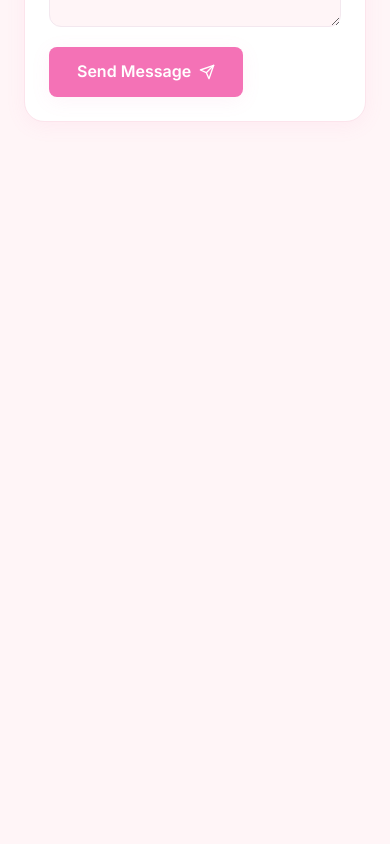
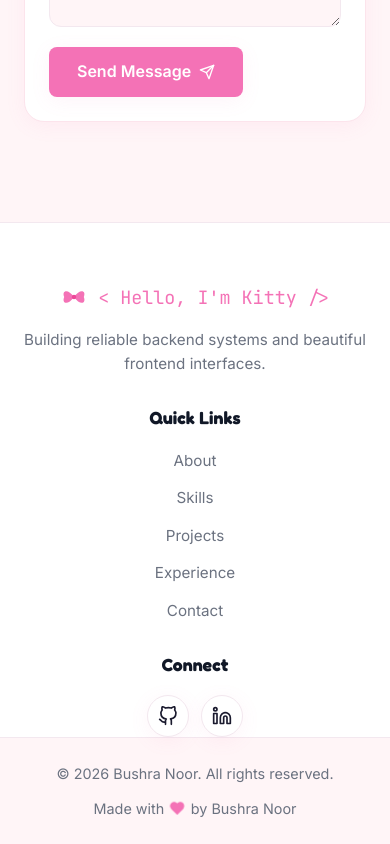
Before and after one commit to mohidabdullah52/MadamPortfolio, a React (Vite) app: page / in a window 390 px wide. Shown: the part 9195-10039 px from the top of the page. Before the commit the page ends 9417 px from the top, so only its background shows below. Built offline with nearby package versions, Linux system fonts and the light colour scheme.

Commit message:
Step 14: Implement Footer Component

```diff
--- a/src/App.jsx
+++ b/src/App.jsx
@@ -8,6 +8,7 @@ import Projects from './components/Projects';
 import Experience from './components/Experience';
 import Education from './components/Education';
 import Contact from './components/Contact';
+import Footer from './components/Footer';
 import ScrollToTop from './components/ScrollToTop';
 
 function App() {
@@ -39,6 +40,9 @@ function App() {
           <Contact />
         </main>
 
+        {/* Footer */}
+        <Footer />
+
         <ScrollToTop />
       </div>
     </ThemeProvider>
--- /dev/null
+++ b/src/components/Footer.css
@@ -0,0 +1,161 @@
+.footer {
+  background-color: var(--color-bg-secondary);
+  border-top: 1px solid var(--color-border);
+  padding: 60px 0 0;
+  transition: background-color var(--theme-transition), border-color var(--theme-transition);
+}
+
+.footer__container {
+  display: grid;
+  grid-template-columns: 1.5fr 1fr 1fr;
+  gap: 40px;
+  padding-bottom: 40px;
+}
+
+@media (max-width: 768px) {
+  .footer__container {
+    grid-template-columns: 1fr;
+    gap: 30px;
+    text-align: center;
+  }
+}
+
+.footer__brand {
+  display: flex;
+  flex-direction: column;
+  gap: 16px;
+}
+
+.footer__logo {
+  display: flex;
+  align-items: center;
+  gap: 10px;
+}
+
+@media (max-width: 768px) {
+  .footer__logo {
+    justify-content: center;
+  }
+}
+
+.footer__logo-text {
+  font-size: 1.15rem;
+  font-family: var(--font-mono);
+  color: var(--color-text-accent);
+}
+
+.footer__tagline {
+  font-size: 0.95rem;
+  color: var(--color-text-secondary);
+  line-height: 1.6;
+  max-width: 320px;
+}
+
+@media (max-width: 768px) {
+  .footer__tagline {
+    max-width: 100%;
+  }
+}
+
+.footer__title {
+  font-size: 1.1rem;
+  font-family: var(--font-heading);
+  color: var(--color-text-heading);
+  margin-bottom: 20px;
+}
+
+.footer__links {
+  display: flex;
+  flex-direction: column;
+  gap: 12px;
+}
+
+.footer__link {
+  font-size: 0.95rem;
+  color: var(--color-text-secondary);
+  transition: color var(--theme-transition);
+}
+
+.footer__link:hover {
+  color: var(--color-primary);
+}
+
+.footer__socials-block {
+  display: flex;
+  flex-direction: column;
+}
+
+@media (max-width: 768px) {
+  .footer__socials-block {
+    align-items: center;
+  }
+}
+
+.footer__socials {
+  display: flex;
+  gap: 12px;
+}
+
+.footer__social-btn {
+  width: 42px;
+  height: 42px;
+  border-radius: 50%;
+  border: 1px solid var(--color-border);
+  background: var(--color-bg-card);
+  color: var(--color-text-primary);
+  display: flex;
+  align-items: center;
+  justify-content: center;
+  box-shadow: var(--shadow-card);
+  transition: all var(--theme-transition);
+}
+
+.footer__social-btn:hover {
+  background: var(--color-primary);
+  color: var(--color-text-on-primary);
+  border-color: var(--color-primary);
+  transform: translateY(-3px);
+  box-shadow: var(--shadow-card-hover);
+}
+
+/* Footer Bottom */
+.footer__bottom {
+  border-top: 1px solid var(--color-border);
+  padding: 24px 0;
+  background-color: var(--color-bg-main);
+  transition: background-color var(--theme-transition), border-color var(--theme-transition);
+}
+
+.footer__bottom-container {
+  display: flex;
+  justify-content: space-between;
+  align-items: center;
+}
+
+@media (max-width: 768px) {
+  .footer__bottom-container {
+    flex-direction: column;
+    gap: 12px;
+    text-align: center;
+  }
+}
+
+.footer__copy {
+  font-size: 0.9rem;
+  color: var(--color-text-secondary);
+}
+
+.footer__credits {
+  font-size: 0.9rem;
+  color: var(--color-text-secondary);
+  display: flex;
+  align-items: center;
+  gap: 6px;
+}
+
+.heart-icon {
+  color: var(--color-primary);
+  fill: var(--color-primary);
+  display: inline-block;
+  animation: pulse 1.5s infinite;
+}
--- /dev/null
+++ b/src/components/Footer.jsx
@@ -0,0 +1,98 @@
+import React from 'react';
+import { Link } from 'react-scroll';
+import { useTheme } from '../context/ThemeContext';
+import KittyBowIcon from '../assets/icons/KittyBowIcon';
+import KuromiSkullIcon from '../assets/icons/KuromiSkullIcon';
+import { navLinks, personalInfo } from '../data/portfolioData';
+import { FiGithub, FiLinkedin, FiHeart } from 'react-icons/fi';
+import './Footer.css';
+
+const Footer = () => {
+  const { theme } = useTheme();
+
+  return (
+    <footer className="footer">
+      <div className="container footer__container">
+        {/* Logo and Tagline */}
+        <div className="footer__brand">
+          <Link to="home" smooth={true} duration={500} className="footer__logo" style={{ cursor: 'pointer' }}>
+            {theme === 'light' ? (
+              <>
+                <KittyBowIcon size={28} className="footer__logo-icon" />
+                <span className="footer__logo-text">{personalInfo.logoTextLight}</span>
+              </>
+            ) : (
+              <>
+                <KuromiSkullIcon size={28} className="footer__logo-icon" />
+                <span className="footer__logo-text">{personalInfo.logoTextDark}</span>
+              </>
+            )}
+          </Link>
+          <p className="footer__tagline">
+            Building reliable backend systems and beautiful frontend interfaces.
+          </p>
+        </div>
+
+        {/* Quick Links */}
+        <div className="footer__nav">
+          <h4 className="footer__title">Quick Links</h4>
+          <ul className="footer__links">
+            {navLinks.map((link) => (
+              <li key={link.id} className="footer__item">
+                <Link
+                  to={link.id}
+                  smooth={true}
+                  offset={-80}
+                  duration={500}
+                  className="footer__link"
+                  style={{ cursor: 'pointer' }}
+                >
+                  {link.label}
+                </Link>
+              </li>
+            ))}
+          </ul>
+        </div>
+
+        {/* Social Connections */}
+        <div className="footer__socials-block">
+          <h4 className="footer__title">Connect</h4>
+          <div className="footer__socials">
+            <a
+              href={personalInfo.github}
+              target="_blank"
+              rel="noopener noreferrer"
+              className="footer__social-btn"
+              aria-label="GitHub"
+            >
+              <FiGithub size={20} />
+            </a>
+            <a
+              href={personalInfo.linkedin}
+              target="_blank"
+              rel="noopener noreferrer"
+              className="footer__social-btn"
+              aria-label="LinkedIn"
+            >
+              <FiLinkedin size={20} />
+            </a>
+          </div>
+        </div>
+      </div>
+
+      {/* Footer Bottom copyright and credits */}
+      <div className="footer__bottom">
+        <div className="container footer__bottom-container">
+          <p className="footer__copy">
+            &copy; {new Date().getFullYear()} {personalInfo.name}. All rights reserved.
+          </p>
+          <p className="footer__credits">
+            Made with <FiHeart className="heart-icon" /> by {personalInfo.name}
+          </p>
+        </div>
+      </div>
+    </footer>
+  );
+};
+
+export default Footer;
```
